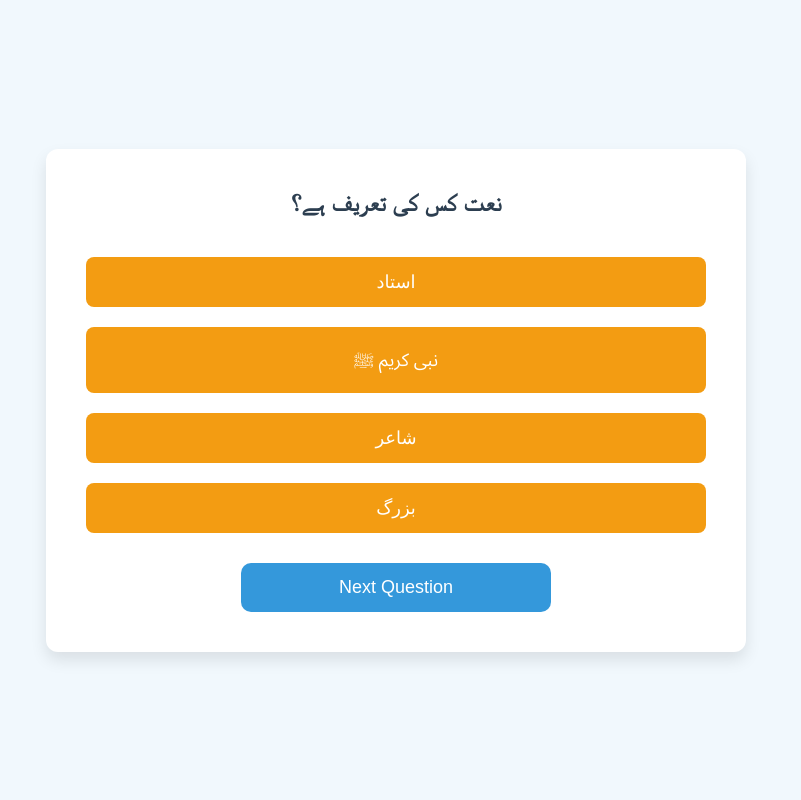
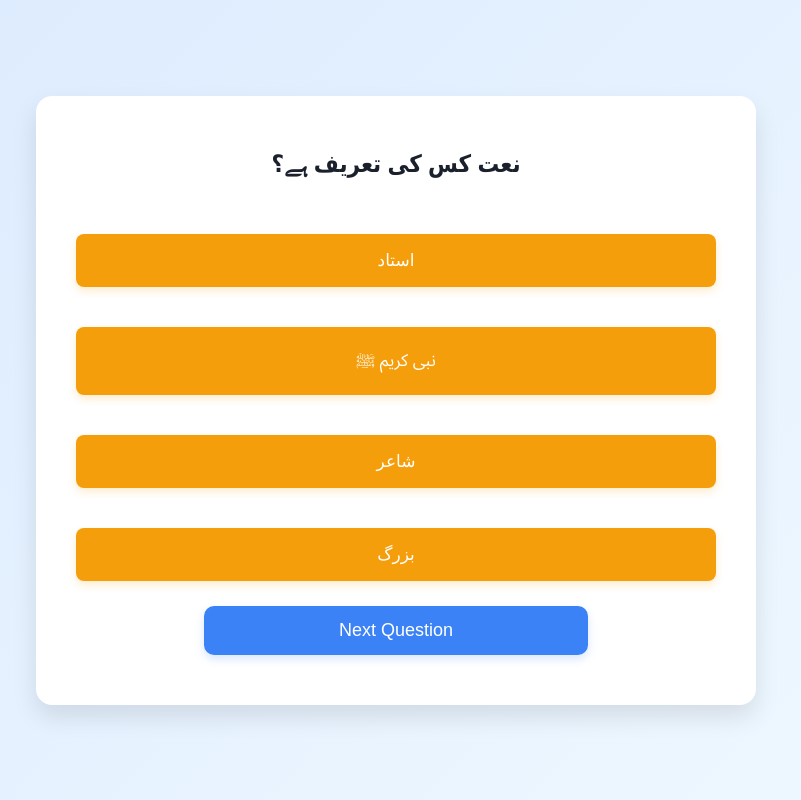
Before and after one commit to Rohail2009/L2-, a plain HTML site: page index.html in a window 1280 px wide. Both pictures are taken after a click on the button "Start Quiz". Shown: the whole page, without its empty margins (244-1045 px from the left). Drawn offline with Linux system fonts and the light colour scheme.

Commit message:
Update styles.css

```diff
--- a/styles.css
+++ b/styles.css
@@ -6,98 +6,129 @@
 }
 
 body {
-    font-family: 'Arial', sans-serif;
-    background-color: #f1f8fd;
+    font-family: 'Segoe UI', Tahoma, Geneva, Verdana, sans-serif;
+    background: linear-gradient(135deg, #dbeafe, #f0f9ff);
     display: flex;
     justify-content: center;
     align-items: center;
     min-height: 100vh;
     overflow: hidden;
+    color: #2d3748;
 }
 
 /* Container and page styles */
 .quiz-container {
-    background-color: #fff;
-    border-radius: 12px;
+    background-color: #ffffff;
+    border-radius: 16px;
     width: 100%;
-    max-width: 700px;
-    padding: 40px;
-    box-shadow: 0 8px 16px rgba(0, 0, 0, 0.1);
+    max-width: 720px;
+    padding: 50px 40px;
+    box-shadow: 0 12px 24px rgba(0, 0, 0, 0.1);
     text-align: center;
-    transition: all 0.3s ease;
+    animation: fadeIn 0.5s ease-in-out;
 }
 
 h1, h2 {
-    color: #2c3e50;
-    margin-bottom: 20px;
+    color: #1a202c;
+    margin-bottom: 25px;
+    font-weight: 600;
 }
 
 button {
-    background-color: #3498db;
+    background-color: #3b82f6;
     color: white;
     padding: 14px 32px;
     border: none;
     border-radius: 10px;
     cursor: pointer;
     font-size: 18px;
-    transition: background-color 0.3s ease;
-    margin-top: 20px;
+    transition: all 0.3s ease;
+    margin-top: 25px;
+    box-shadow: 0 4px 10px rgba(59, 130, 246, 0.2);
 }
 
 button:hover {
-    background-color: #2980b9;
+    background-color: #2563eb;
+    transform: translateY(-2px);
 }
 
 #options {
     margin-top: 30px;
+    display: flex;
+    flex-direction: column;
+    gap: 15px;
 }
 
 #options button {
     width: 100%;
-    margin: 10px 0;
-    padding: 14px;
-    background-color: #f39c12;
+    padding: 16px;
+    background-color: #f59e0b;
     color: white;
+    border: none;
     border-radius: 8px;
-    font-size: 18px;
+    font-size: 17px;
     cursor: pointer;
-    transition: background-color 0.3s ease;
+    transition: all 0.3s ease;
+    box-shadow: 0 4px 8px rgba(245, 158, 11, 0.2);
 }
 
 #options button:hover {
-    background-color: #e67e22;
+    background-color: #d97706;
+    transform: scale(1.02);
 }
 
 #next-btn, #retake-quiz-btn, #submit-code-btn {
-    width: 50%;
+    width: 60%;
 }
 
 .code-input {
     padding: 14px;
     font-size: 18px;
     border-radius: 8px;
-    border: 2px solid #3498db;
-    width: 60%;
+    border: 2px solid #3b82f6;
+    width: 70%;
     text-align: center;
+    margin-top: 15px;
+    outline: none;
+    transition: border-color 0.3s ease;
+}
+
+.code-input:focus {
+    border-color: #2563eb;
+    box-shadow: 0 0 0 3px rgba(37, 99, 235, 0.2);
 }
 
 #error-message {
-    color: #e74c3c;
-    margin-top: 10px;
+    color: #ef4444;
+    margin-top: 12px;
+    font-weight: 500;
 }
 
-#code-page {
+/* Hide pages initially */
+#code-page,
+#quiz-page,
+#score-page,
+#welcome-page {
     display: none;
 }
 
-#quiz-page, #score-page {
-    display: none;
-}
-
+/* Specific button styles */
 #retake-quiz-btn {
-    background-color: #e67e22;
+    background-color: #f97316;
 }
 
 #retake-quiz-btn:hover {
-    background-color: #d35400;
+    background-color: #ea580c;
 }
+
+/* Animations */
+@keyframes fadeIn {
+    from {
+        opacity: 0;
+        transform: translateY(20px);
+    }
+    to {
+        opacity: 1;
+        transform: translateY(0);
+    }
+}
```
